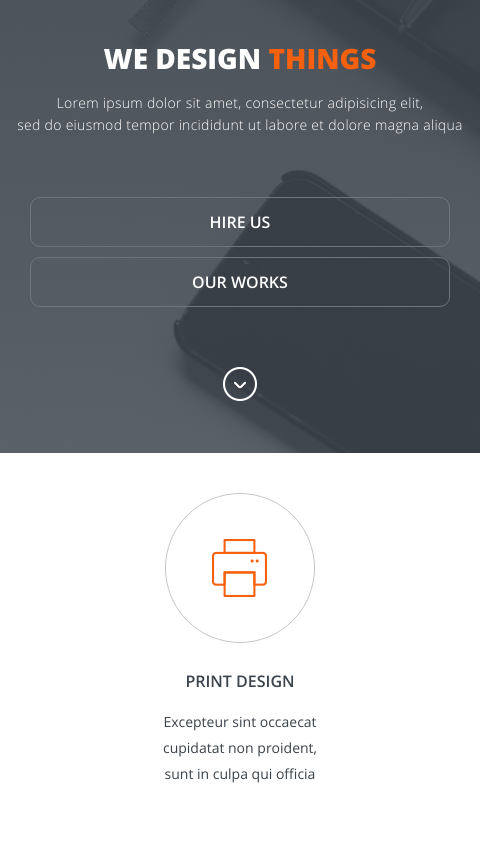
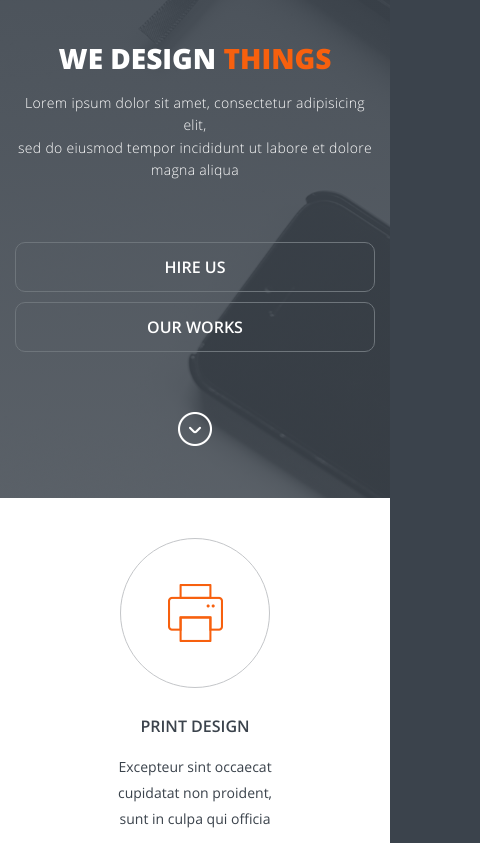
Before and after one commit to a-falkonia/tanatos-studio, a website: page app/index.html in a window 390 px wide. Shown: the part 68-911 px from the top of the page, 480 px wide, since content can reach past the window. Drawn offline with nearby package versions, Linux system fonts and the light colour scheme; files that its build step writes are made by us from their sources.

Commit message:
Fixed mobile min-width

```diff
--- a/app/sass/_global.scss
+++ b/app/sass/_global.scss
@@ -14,17 +14,18 @@ body {
 }
 
 body {
-  min-width: $breakpoint-xs;
+  width: 100%;
+  min-width: 360px;
   font-family: 'Open Sans', sans-serif;
   color: $white;
   background-color: $primary;
+
   a {
     text-decoration: none;
   }
 }
 .container {
   margin: 0 auto;
-  width: 100%;
   max-width: ($containerWidth + $containerPadding) + px;
   padding: 0 $containerSidePadding + px;
 
@@ -37,7 +38,7 @@ body {
   }
 
   @media (max-width: $breakpoint-sm) {
-    max-width: none;
+    width: 100%;
   }
 }
 
@@ -87,5 +88,4 @@ body {
     background-color: $accent;
     transition: 0.3s all ease;
   }
-
 }
```
Lines whose indentation alone changed are shown as unchanged.
